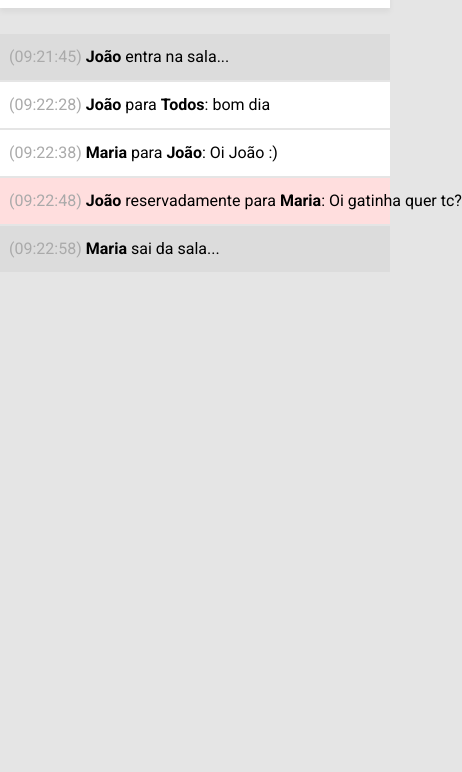
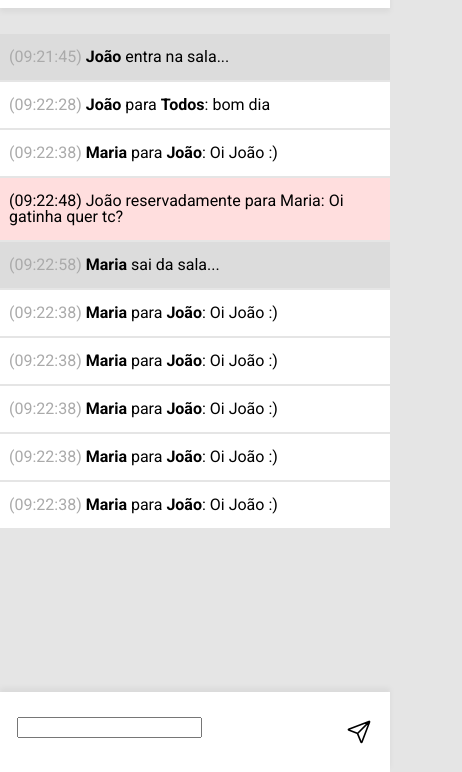
Before and after one commit to yujiKKuroda/projeto5-batepapouol, a plain HTML site: page index.html in a window 390 px wide. Shown: the part 72-844 px from the top of the page, 462 px wide, since content can reach past the window. Drawn offline with nearby package versions, Linux system fonts and the light colour scheme.

Commit message:
Added footer and forms to send messages.

```diff
--- a/css/style.css
+++ b/css/style.css
@@ -21,6 +21,7 @@
         height: 80px;
         background-color: #ffffff;
         display: flex;
+		z-index: 2;
         box-shadow: 0px 4px 6px rgba(0, 0, 0, 0.05);
     }
 
@@ -56,7 +57,6 @@
 		border-radius: 2px;
 		display: flex;
 		flex-direction: row;
-		white-space: nowrap;
 	}
 
 	.normal {
@@ -93,4 +93,31 @@
 		display: inline;
 	}
 
+    /*------------------------------------------------------------------------------------------------*/
+    /*Menu para enviar mensagens*/
+    .rodape {
+        position: fixed;
+        display: flex;
+        align-items: center;
+        width: 100%;
+        height: 80px;
+        background-color: white;
+        bottom: 0;
+		z-index: 2;
+		box-shadow: 0px -4px 6px rgba(0, 0, 0, 0.05);
+    }
+
+	.rodape form {
+		position: absolute;
+		height: 30px;
+		left: 17px;
+	}
+
+	.rodape ion-icon {
+		position: absolute;
+		width: 26px;
+		height: 26px;
+		right: 18px;
+	}
+
 }
--- a/index.html
+++ b/index.html
@@ -35,15 +35,46 @@
             </div>
         </div>
         <div class="mensagem">
-            <div class="reservada">
-                <div class="horario">(09:22:48)</div> <div class="nome">João</div> reservadamente para <div class="nome">Maria</div>: Oi gatinha quer tc?
-            </div>
+            <p class="reservada">
+                (09:22:48) João reservadamente para Maria: Oi gatinha quer tc?
+            </p>
         </div>
         <div class="mensagem">
             <div class="entrada">
                 <div class="horario">(09:22:58)</div> <div class="nome">Maria</div> sai da sala...
             </div>
         </div>
+        <div class="mensagem">
+            <div class="normal">
+                <div class="horario">(09:22:38)</div> <div class="nome">Maria</div> para <div class="nome">João</div>: Oi João :)
+            </div>
+        </div>
+        <div class="mensagem">
+            <div class="normal">
+                <div class="horario">(09:22:38)</div> <div class="nome">Maria</div> para <div class="nome">João</div>: Oi João :)
+            </div>
+        </div>
+        <div class="mensagem">
+            <div class="normal">
+                <div class="horario">(09:22:38)</div> <div class="nome">Maria</div> para <div class="nome">João</div>: Oi João :)
+            </div>
+        </div>
+        <div class="mensagem">
+            <div class="normal">
+                <div class="horario">(09:22:38)</div> <div class="nome">Maria</div> para <div class="nome">João</div>: Oi João :)
+            </div>
+        </div>
+        <div class="mensagem">
+            <div class="normal">
+                <div class="horario">(09:22:38)</div> <div class="nome">Maria</div> para <div class="nome">João</div>: Oi João :)
+            </div>
+        </div>
+    </div>
+    <div class="rodape">
+        <form>
+            <input type="text" id="msg" name="msg" />
+        </form>
+        <ion-icon name="paper-plane-outline"></ion-icon>
     </div>
     <!--Arquivos .js-->
     <script src="script/script.js"></script>
```
